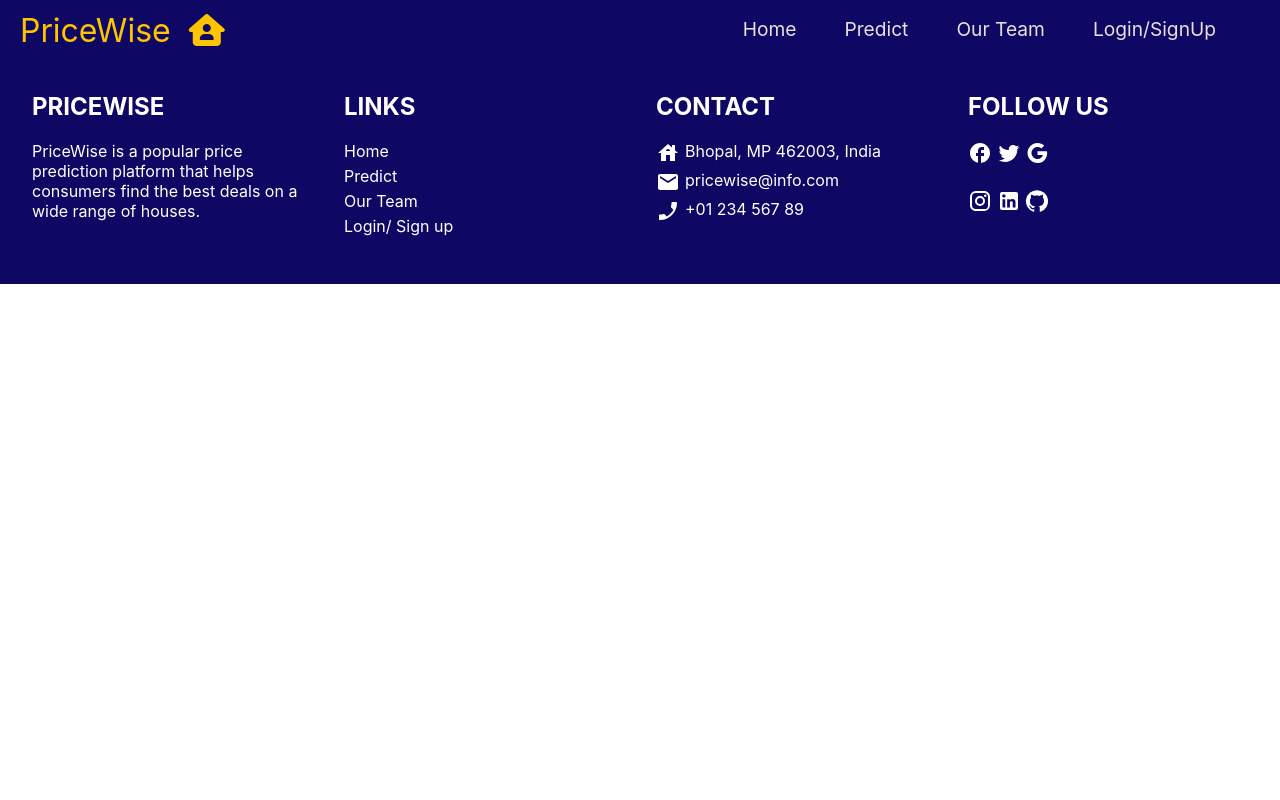
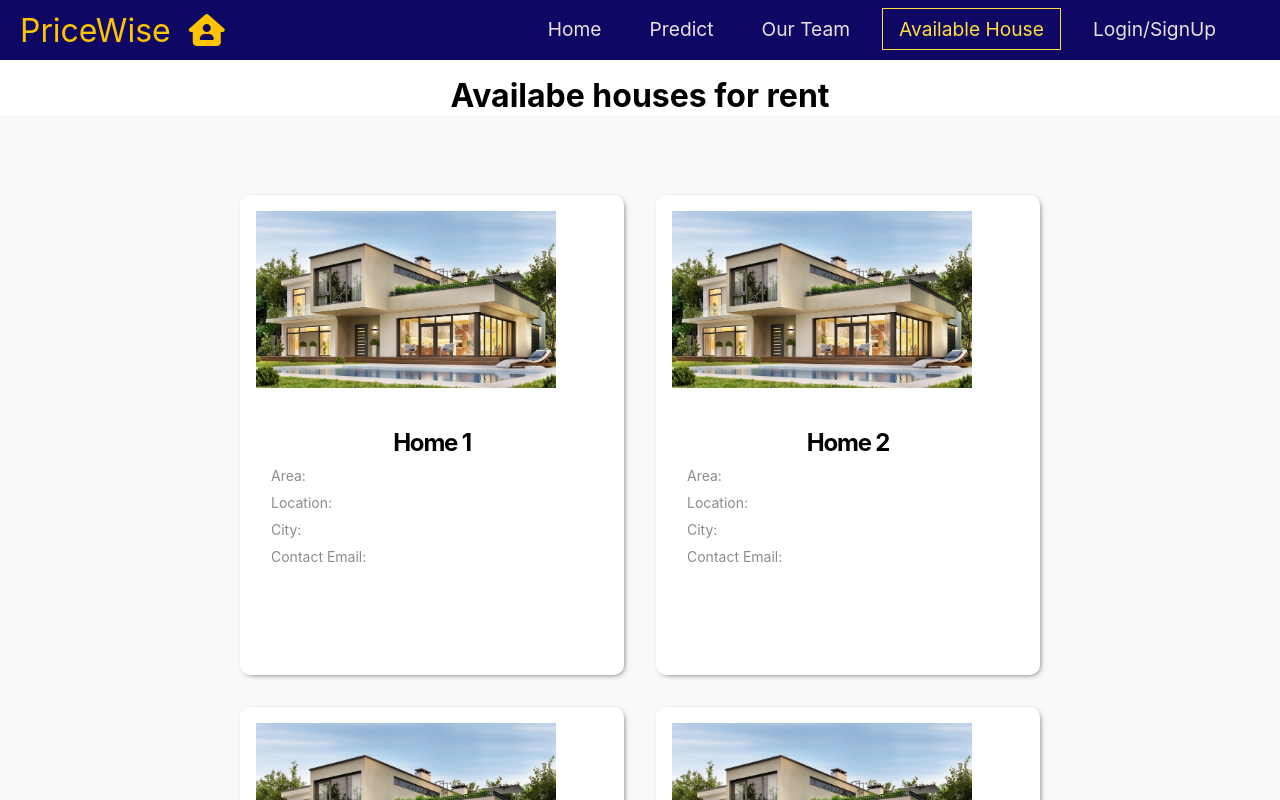
Before and after one commit to 6thSemMinorProject-ModelForRealEstate/Frontend, a React (Create React App) app: page /avlHouse in a window 1280 px wide. Shown: the top 800 px of the page. Built offline with nearby package versions, Linux system fonts and the light colour scheme.

Commit message:
added available house page

```diff
--- /dev/null
+++ b/src/components/AvailableHouse.js
@@ -0,0 +1,47 @@
+import React from "react";
+import pic5 from "../images/Most-Beautiful-House-in-the-World.jpg";
+import { Margin } from "@mui/icons-material";
+
+export const AvailableHouse = () => {
+    var temp = [1,2,3,4,5,6,7,8,9,10]
+    return (
+        <div>
+        <div>
+          <h1 style={{margin:"auto",textAlign:"center",marginTop:"1rem"}}>Availabe houses for rent </h1>
+          <div>
+          <div class="cards">
+
+        {
+            temp.map((item, index)=>{
+                return (<div class="card">
+                    <div class="card__image-holder">
+                        <img class="card__image" src={pic5} alt="beach" />
+                    </div>
+                    <div class="card-title">
+                        <h2>Home {index+1}</h2>
+                    </div>
+                    <div>
+                        <div class="card-description">
+                        Area:
+                        </div>
+                        <div class="card-description">
+                        Location:
+                        </div>
+                        <div class="card-description">
+                        City:
+                        </div>
+                        <div class="card-description">
+                        Contact Email:
+                        </div>
+                    </div>
+                </div>
+            )})
+        }
+
+
+      </div>
+          </div>
+        </div>
+        </div>
+    )
+}
--- a/src/components/NavBar.js
+++ b/src/components/NavBar.js
@@ -40,6 +40,7 @@ function NavBar(props) {
               </NavLink>
             </li>
 
+
             <li className="nav-item">
               <NavLink
                 exact
@@ -63,7 +64,17 @@ function NavBar(props) {
                Our Team
               </NavLink>
             </li>
-
+            <li className="nav-item">
+              <NavLink
+                exact
+                to="/avlhouse"
+                activeClassName="active"
+                className="nav-links"
+                onClick={handleClick}
+              >
+                Available House
+              </NavLink>
+            </li>
             {
               props.isLogin &&  <li className="nav-item">
               <NavLink
--- a/src/routes/AppRoutes.js
+++ b/src/routes/AppRoutes.js
@@ -8,6 +8,7 @@ import {AddHouse} from "../components/AddHouse";
 import {Team} from "../components/Team";
 import { useEffect, useState } from "react";
 import { Footer } from "../components/Footer";
+import { AvailableHouse } from "../components/AvailableHouse";
 
 
 
@@ -35,6 +36,7 @@ function AppRoutes() {
         <Route path="/Login" element={<Login setIsLogin = {setIsLogin} />} />
         <Route path="/Signup" element={<Signup setIsLogin = {setIsLogin} />} />
         <Route path={isLogin?"/AddHouse":"/"} element={<AddHouse setIsLogin = {setIsLogin} />} />
+        <Route path="/avlHouse" element={<AvailableHouse />} />
       </Routes>
       <Footer />
 
```
Also changed, not shown: src/images/Most-Beautiful-House-in-the-World.jpg (added).
